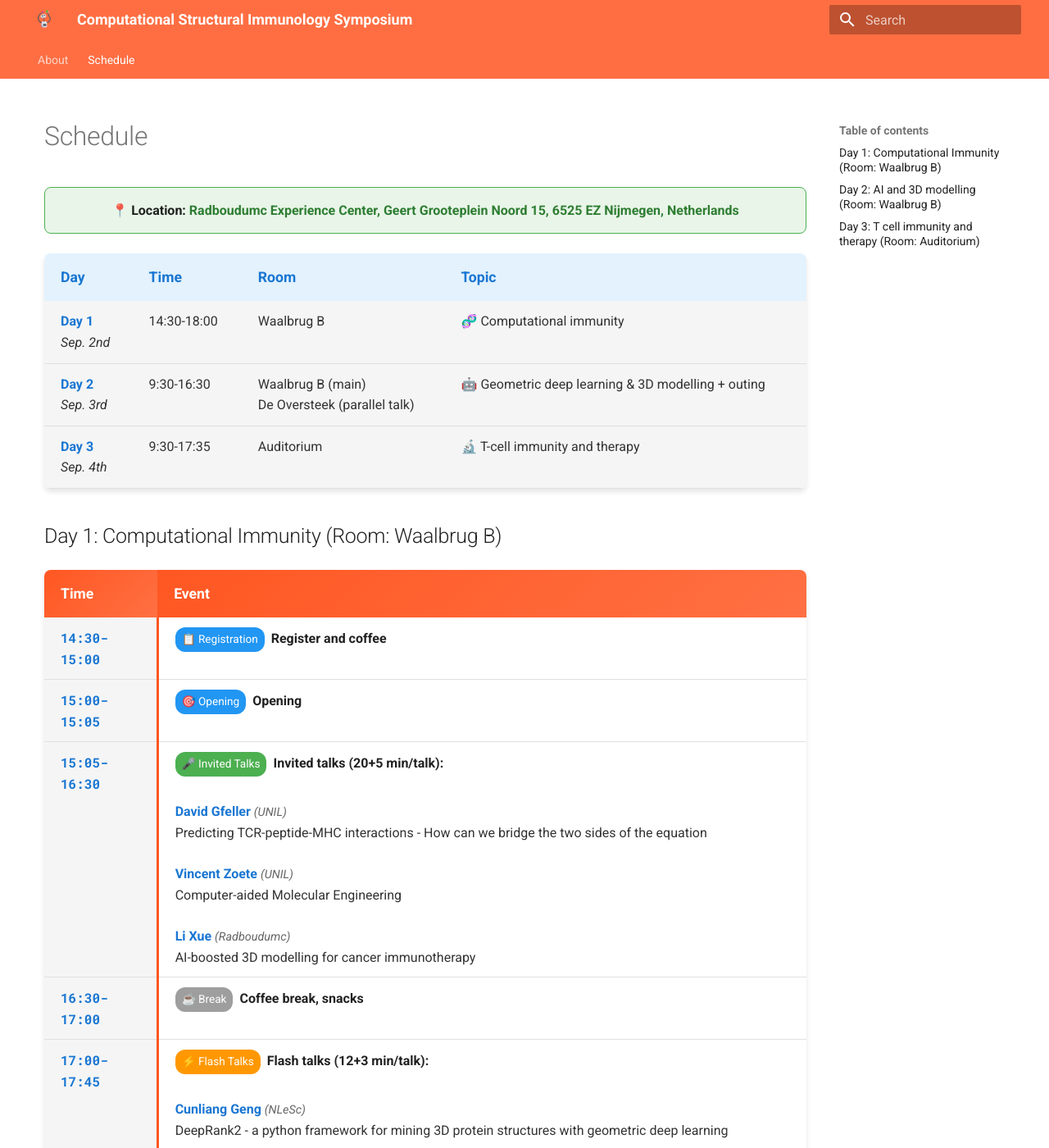
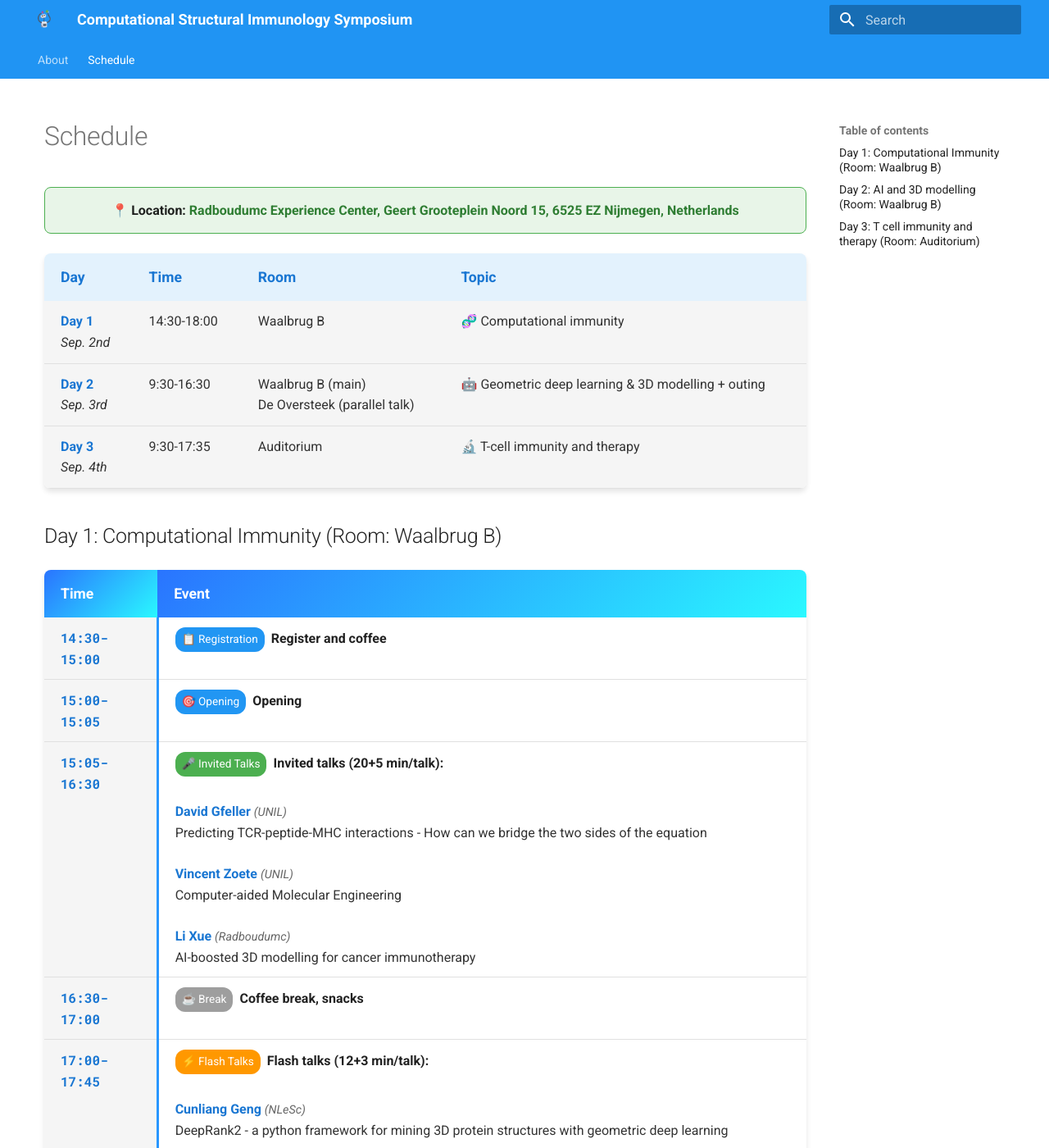
Before and after one commit to X-lab-3D/csi, an MkDocs documentation site: the page built from docs/schedule.md, in a window 1280 px wide and 1400 px high. Shown: the whole window at 82% size. Built offline with MkDocs 1.6.1 and Material for MkDocs 9.7.7, drawn with Linux system fonts in a browser that asks for light colours; the version menu is left out.

Commit message:
Change theme and tables color to blue-themed

```diff
--- a/docs/css/extra.css
+++ b/docs/css/extra.css
@@ -26,7 +26,7 @@
 }
 
 .schedule-table th {
-    background: linear-gradient(135deg, #ff5722, #ff7043);
+    background: linear-gradient(135deg, #226ffff6, #22f8fff6);
     color: white;
     padding: 15px 20px;
     text-align: left;
@@ -85,7 +85,7 @@
     font-family: 'Roboto Mono', monospace;
     min-width: 120px;
     background-color: #f5f5f5;
-    border-right: 3px solid #ff5722;
+    border-right: 3px solid #2294fff6;
 }
 
 /* Event type badges */
--- a/mkdocs.yml
+++ b/mkdocs.yml
@@ -9,8 +9,8 @@ theme:
   palette:
   - media: "(prefers-color-scheme: light)"
     scheme: default
-    primary: deep orange
-    accent: indigo
+    primary: blue
+    accent: yellow
   #   toggle:
   #     icon: material/weather-sunny
   #     name: "Switch to dark mode"
```
